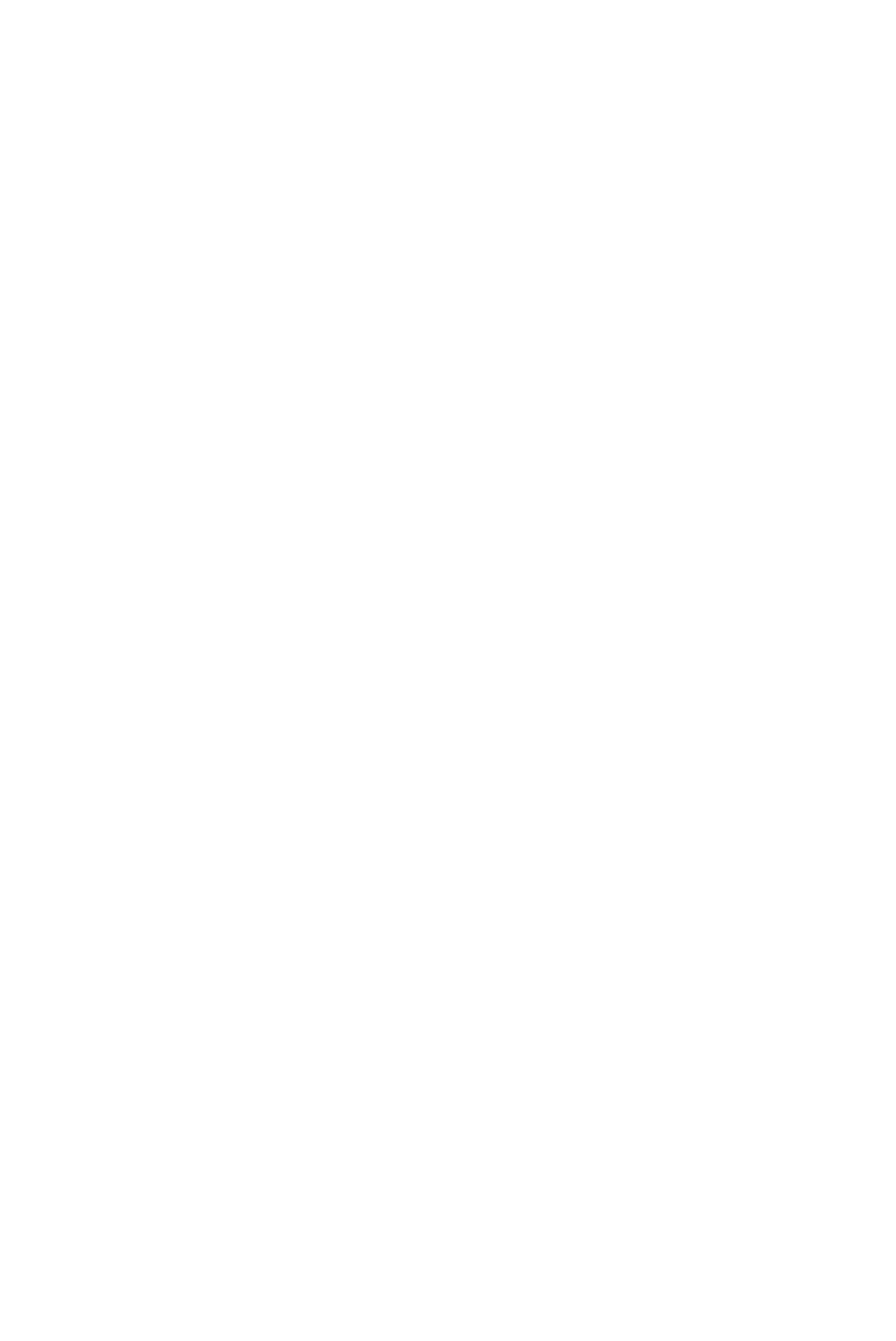
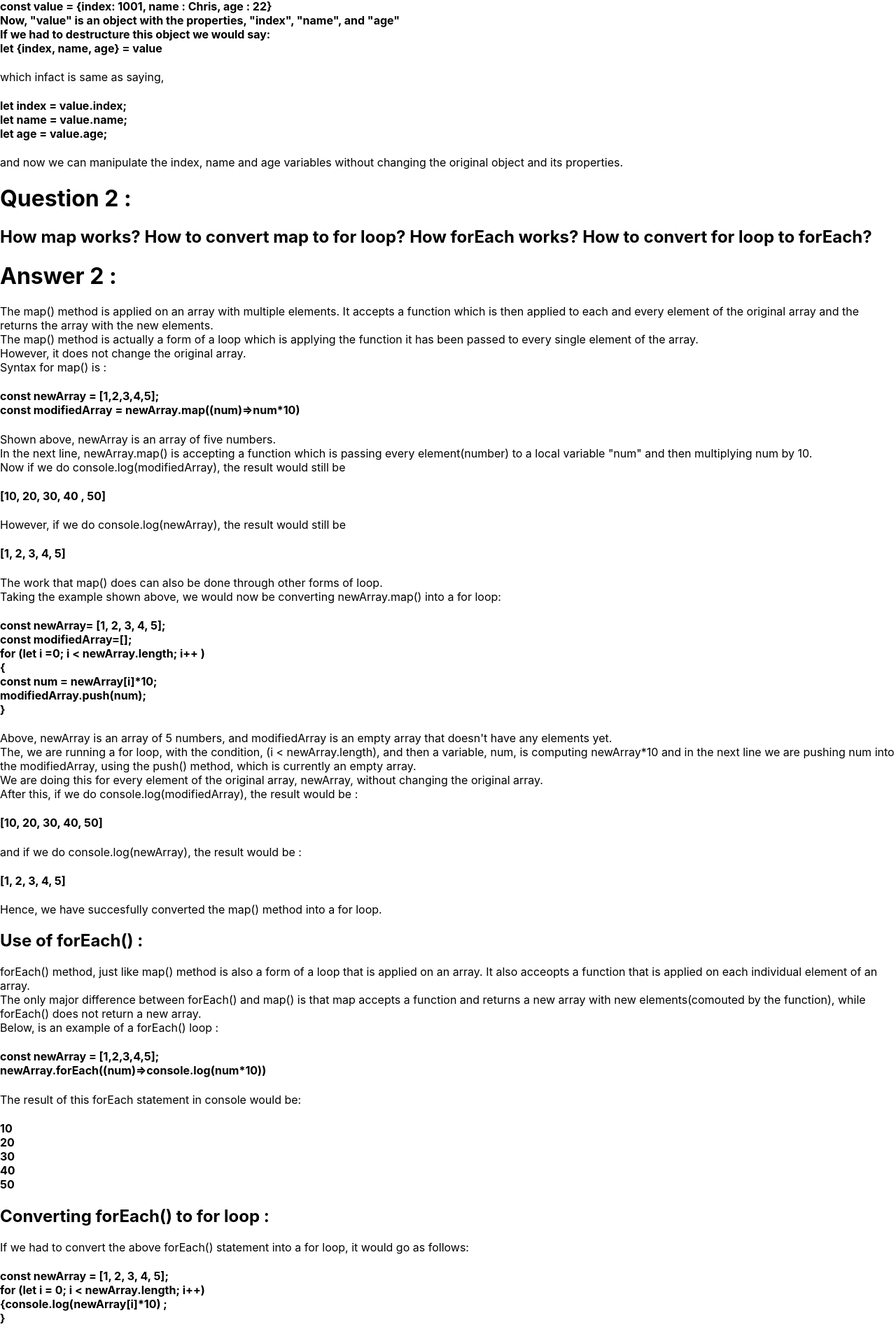
Before and after one commit to hamzamohd/personal-projects, a React (Create React App) app in the folder my-app/: page / in a window 1280 px wide. Shown: the part 538-2455 px from the top of the page at 70% size. Before the commit the page ends 800 px from the top, so only its background shows below. Built offline with nearby package versions, Linux system fonts and the light colour scheme.

Commit message:
Question 2 added

```diff
--- a/my-app/src/pages/learnings/Questions.jsx
+++ b/my-app/src/pages/learnings/Questions.jsx
@@ -3,10 +3,10 @@ const Questions = () => {
     <>
       <div>
         <h1>Question 1 : </h1>
-        <p>
+        <h2>
           Explain the object approach. Why it wasn’t working? What you learnt
           about destructuring through this?
-        </p>
+        </h2>
         <h1>Answer 1 :</h1>
         <p>
           At first I made an array of 10 objects called "nameList" in which each
@@ -23,13 +23,172 @@ const Questions = () => {
           the score of each individual object.
           <br />
           Unfortunately, this wasn't working intitally, becuase I was
-          destructuring the objects in the forEach loop and provide a local
+          destructuring the objects in the forEach loop and provided a local
           "reaction and "grade" variable to store the respective reaction
           emojies and grades of each individual objects, which was same as
-          saying : <br />
-          "reaction = obj.reaction"
+          saying :
+          <h4>
+            reaction = obj.reaction
+            <br />
+            grade = obj.grade,
+          </h4>
+          and then the code was changing the local variables based on the score
+          of each individual object. So,then when the object was being called it
+          was rendering the original object with the original properties,
+          "obj.grade/obj.reaction".
           <br />
-          "grade = obj.grade"
+          Through this I learned the concept of destructuring. Destructuring
+          basically helps you store the propertie of the object in a local
+          variable with the same name. This is preferred by coders as it saves a
+          lot of time and you don't have to add the prefix "obj." everytime you
+          want to use it.
+          <br />
+          For Example:
+          <h4>
+            const value = {`{index: 1001, name : Chris, age : 22}`}
+            <br />
+            Now, "value" is an object with the properties, "index", "name", and
+            "age"
+            <br />
+            If we had to destructure this object we would say:
+            <br />
+            let {`{index, name, age}`} = value
+            <br />
+          </h4>
+          which infact is same as saying,
+          <h4>
+            let index = value.index;
+            <br />
+            let name = value.name;
+            <br />
+            let age = value.age;
+          </h4>
+          and now we can manipulate the index, name and age variables without
+          changing the original object and its properties.
+        </p>
+        <h1>Question 2 :</h1>
+        <h2>
+          How map works? How to convert map to for loop? How forEach works? How
+          to convert for loop to forEach?
+        </h2>
+        <h1>Answer 2 :</h1>
+        <p>
+          The map() method is applied on an array with multiple elements. It
+          accepts a function which is then applied to each and every element of
+          the original array and the returns the array with the new elements.{" "}
+          <br />
+          The map() method is actually a form of a loop which is applying the
+          function it has been passed to every single element of the array.
+          <br />
+          However, it does not change the original array.
+          <br />
+          Syntax for map() is :
+          <h4>
+            const newArray = [1,2,3,4,5];
+            <br />
+            const modifiedArray = newArray.map((num)=>num*10)
+          </h4>
+          Shown above, newArray is an array of five numbers.
+          <br />
+          In the next line, newArray.map() is accepting a function which is
+          passing every element(number) to a local variable "num" and then
+          multiplying num by 10.
+          <br />
+          Now if we do console.log(modifiedArray), the result would still be
+          <h4>[10, 20, 30, 40 , 50]</h4>
+          However, if we do console.log(newArray), the result would still be
+          <h4>[1, 2, 3, 4, 5]</h4>
+        </p>
+        <p>
+          The work that map() does can also be done through other forms of loop.
+          <br />
+          Taking the example shown above, we would now be converting
+          newArray.map() into a for loop:
+          <h4>
+            const newArray= [1, 2, 3, 4, 5];
+            <br />
+            const modifiedArray=[];
+            <br />
+            for (let i =0; {`i < newArray.length`}; i++ )
+            <br />
+            {`{`}
+            <br />
+            const num = newArray[i]*10;
+            <br />
+            modifiedArray.push(num);
+            <br />}
+          </h4>
+          Above, newArray is an array of 5 numbers, and modifiedArray is an
+          empty array that doesn't have any elements yet.
+          <br />
+          The, we are running a for loop, with the condition, (
+          {`i < newArray.length`}), and then a variable, num, is computing
+          newArray*10 and in the next line we are pushing num into the
+          modifiedArray, using the push() method, which is currently an empty
+          array.
+          <br />
+          We are doing this for every element of the original array, newArray,
+          without changing the original array.
+          <br />
+          After this, if we do console.log(modifiedArray), the result would be :
+          <br />
+          <h4>[10, 20, 30, 40, 50]</h4>
+          and if we do console.log(newArray), the result would be :
+          <h4>[1, 2, 3, 4, 5]</h4>
+          Hence, we have succesfully converted the map() method into a for loop.
+          <h2>Use of forEach() :</h2>
+          forEach() method, just like map() method is also a form of a loop that
+          is applied on an array. It also acceopts a function that is applied on
+          each individual element of an array.
+          <br />
+          The only major difference between forEach() and map() is that map
+          accepts a function and returns a new array with new elements(comouted
+          by the function), while forEach() does not return a new array.
+          <br />
+          Below, is an example of a forEach() loop :
+          <h4>
+            const newArray = [1,2,3,4,5];
+            <br />
+            newArray.forEach((num)=>console.log(num*10))
+          </h4>
+          The result of this forEach statement in console would be:
+          <h4>
+            10
+            <br />
+            20
+            <br />
+            30
+            <br />
+            40
+            <br />
+            50
+          </h4>
+          <h2>Converting forEach() to for loop :</h2>
+          If we had to convert the above forEach() statement into a for loop, it
+          would go as follows:
+          <h4>
+            const newArray = [1, 2, 3, 4, 5];
+            <br />
+            for (let i = 0; {`i < newArray.length`}; i++)
+            <br />
+            {`{`}
+            console.log(newArray[i]*10) ;
+            <br />}
+          </h4>
+          The result of this for lopp in console would be:
+          <h4>
+            10
+            <br />
+            20
+            <br />
+            30
+            <br />
+            40
+            <br />
+            50
+          </h4>
+          Hence, we have succesfully converted the forEach() method into a for
+          loop.
         </p>
       </div>
     </>
```
Also changed, not shown: my-app/src/pages/learnings/README.md.
